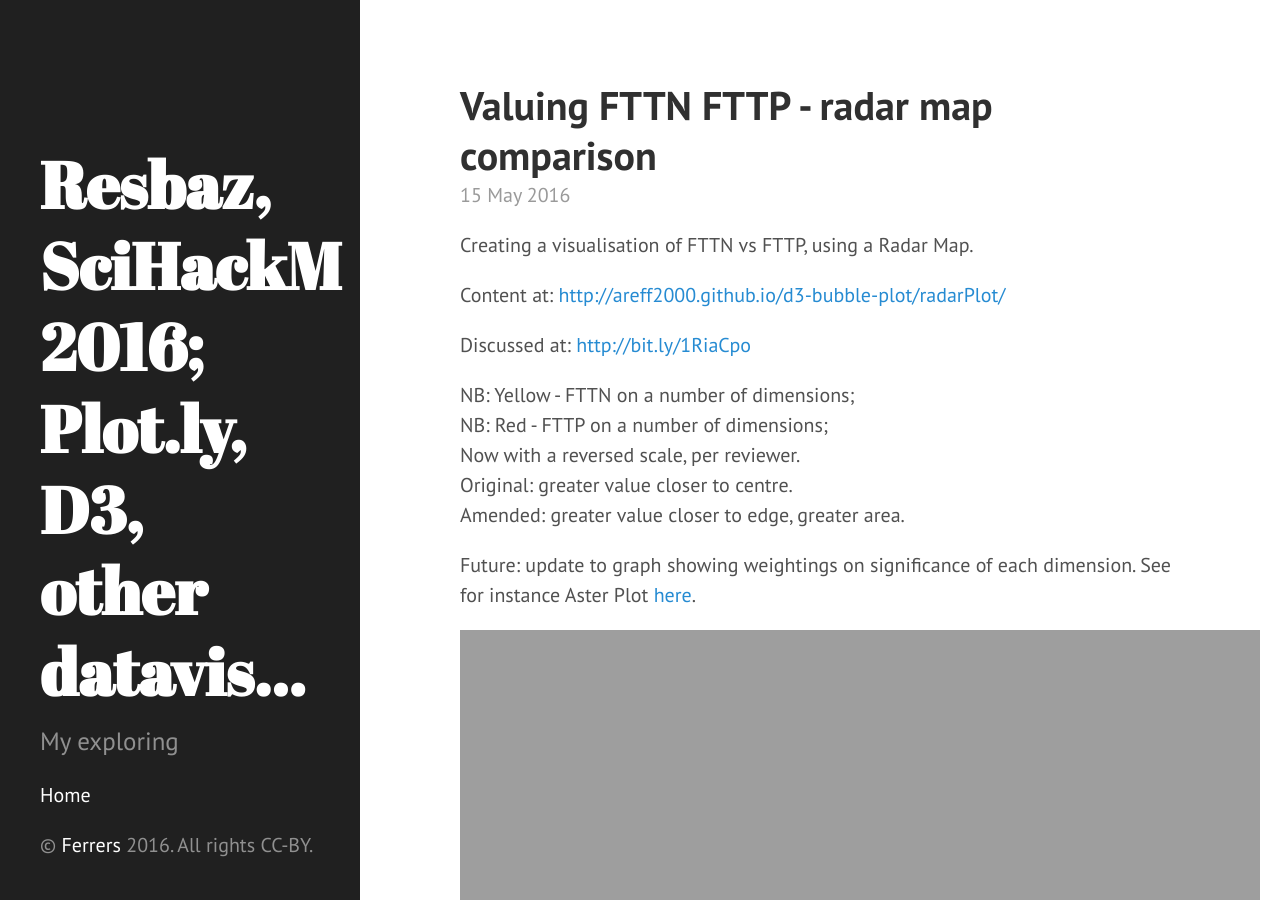
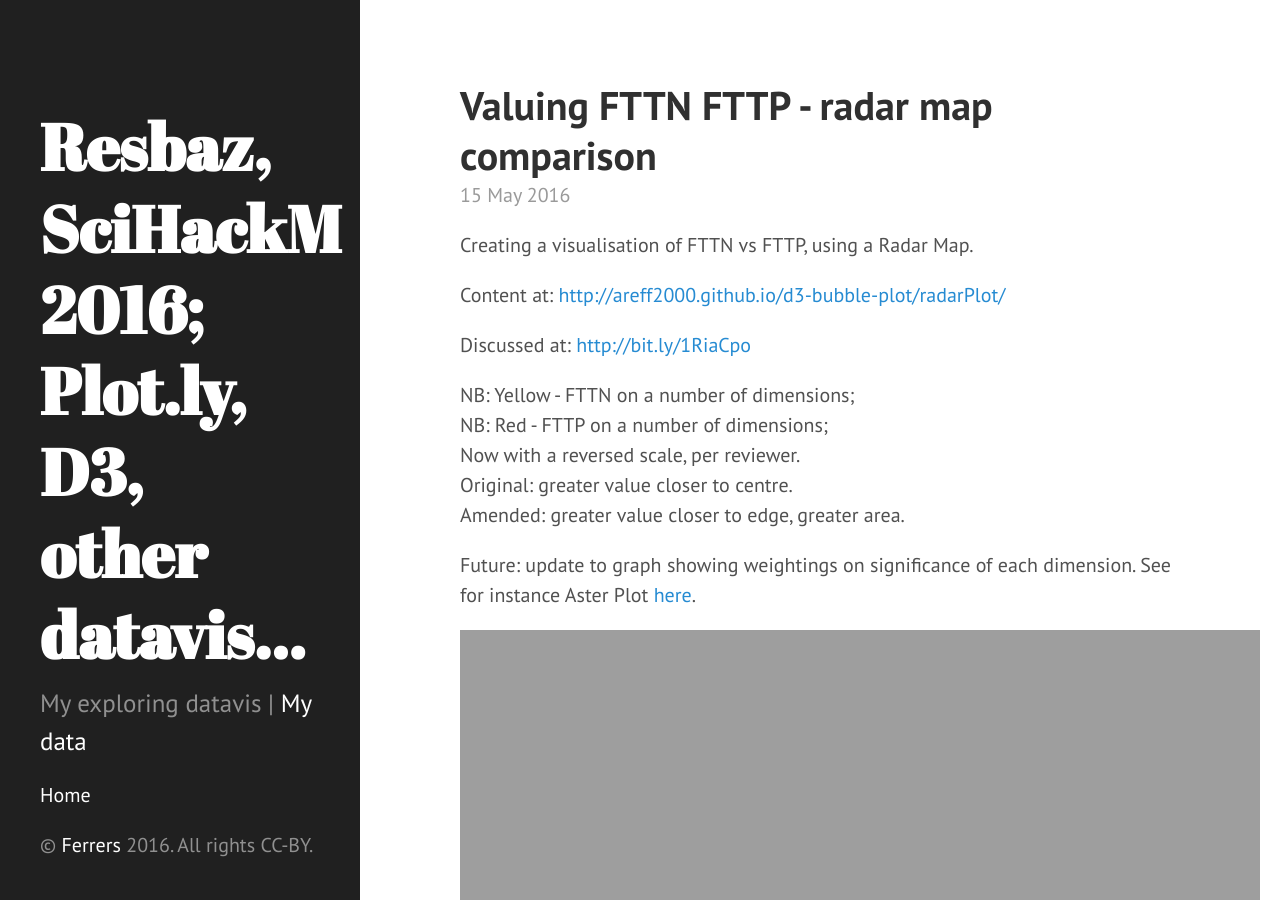
Before and after one commit to areff2000/areff2000.github.io, a Jekyll site: the page built from _posts/2016-05-15-valuing-fttn-fttp-radar-map-comparison.markdown, in a window 1280 px wide and 900 px high. Built offline with Jekyll 4.4.1, drawn with Linux system fonts in a browser that asks for light colours.

Commit message:
Add link to data

```diff
--- a/_config.yml
+++ b/_config.yml
@@ -5,5 +5,5 @@ markdown: kramdown
 url: http://areff2000.github.io
 title: Resbaz, SciHackM 2016; Plot.ly, D3, other datavis...
 tagline: Interactive Visualisation
-description: My exploring #datavis
+description: My exploring datavis | <a href="https://figshare.com/authors/Richard_Ferrers/401493">My data</a>
 paginate: 5
```
